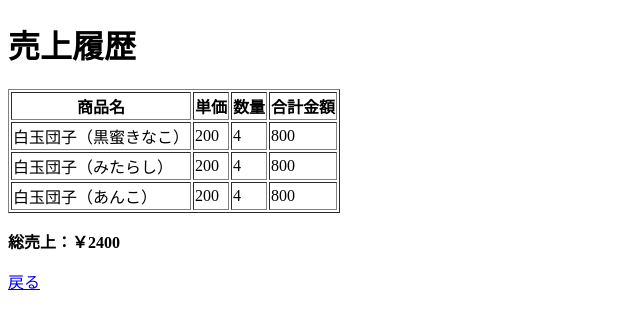
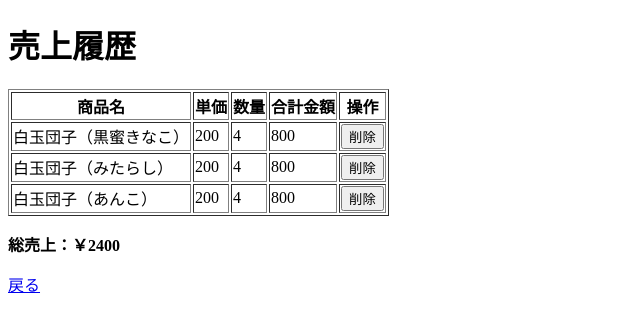
Before and after one commit to TomokiIkegami/my_flask_pos, a Flask app: page /sales in a window 1280 px wide. Shown: the top 332 px of the page, without its empty margins (0-640 px from the left). Run offline with Flask 3, Linux system fonts and the light colour scheme.

Commit message:
レコードの削除機能を追加しました

```diff
--- a/app.py
+++ b/app.py
@@ -63,5 +63,19 @@ def sales():
     total_sales = sum(record.total for record in sales_records)
     return render_template('sales.html', sales_records = sales_records, total_sales = total_sales)
 
+@app.route('/delete/<int:id>', methods=['POST'])
+def delete(id):
+    # IDで特定の売上データを検索
+    sale_to_delete = Sale.query.get_or_404(id)
+
+    try:
+        # データベースから削除
+        db.session.delete(sale_to_delete)
+        db.session.commit()
+        return redirect('/')
+    except:
+        return f'削除に失敗しました:{str(e)}'
+
+
 if __name__ == '__main__':
     app.run(debug=True)
--- a/templates/index.html
+++ b/templates/index.html
@@ -21,6 +21,8 @@
         <button type="submit">合計金額を計算</button>
     </form>
 
+    <a href="{{ url_for('sales') }}">現在の売り上げ</a>
+
     {% if total > 0 %}
         <h2>合計金額: ¥{{ total }}</h2>
     {% endif %}
--- a/templates/sales.html
+++ b/templates/sales.html
@@ -14,6 +14,7 @@
                 <th>単価</th>
                 <th>数量</th>
                 <th>合計金額</th>
+                <th>操作</th>
             </tr>
             {% for record in sales_records %}
             <tr>
@@ -21,6 +22,11 @@
                 <td>{{ record.price }}</td>
                 <td>{{ record.quantity }}</td>
                 <td>{{ record.total }}</td>
+                <td>
+                    <form action=" {{ url_for('delete', id=record.id) }}" method="POST" >
+                        <button type="submit">削除</button>
+                    </form>
+                </td>
             </tr>
             {% endfor %}
         </table>
```
Also changed, not shown: sales.db.
